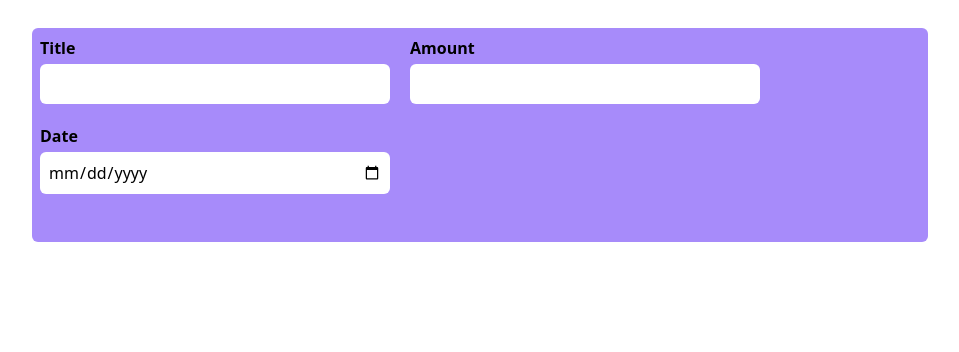
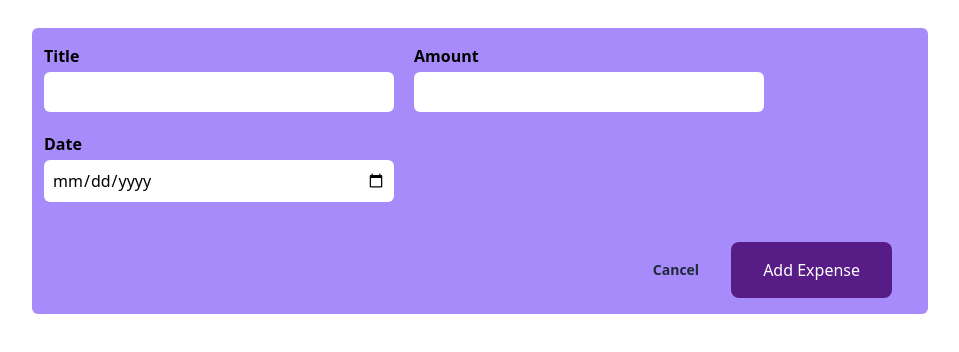
Before and after one commit to Armin-Fullstack/Expenses-Tracker, a React (Vite) app: page / in a window 1280 px wide. Shown: the top 352 px of the page, without its empty margins (160-1119 px from the left). Built offline with nearby package versions, Linux system fonts and the light colour scheme.

Commit message:
Feat: Added buttons to the form

```diff
--- a/src/components/Form.jsx
+++ b/src/components/Form.jsx
@@ -4,7 +4,7 @@ const Form = () => {
     //   Main container
     <div className="main-container">
         {/* form container  */}
-        <form className="bg-violet-400 mt-7 rounded-md pr-9 pl-2 py-2">
+        <form className="bg-violet-400 mt-7 rounded-md pr-9 pl-3 py-4">
             {/* inputs container  */}
             <div className="flex flex-wrap gap-5 md:max-w-3xl">
                 {/*  input title  */}
@@ -25,6 +25,8 @@ const Form = () => {
                 </div>
                 {/* buttons container  */}
                 <div className="flex justify-end mt-10 space-x-8">
+                    <button className="text-slate-800 font-bold text-sm md:text-md">Cancel</button>
+                    <button className="bg-purple-900 text-white px-4 py-2 md:px-8 md:py-4 rounded-lg">Add Expense</button>
                  </div>
         </form>
     </div>
```
